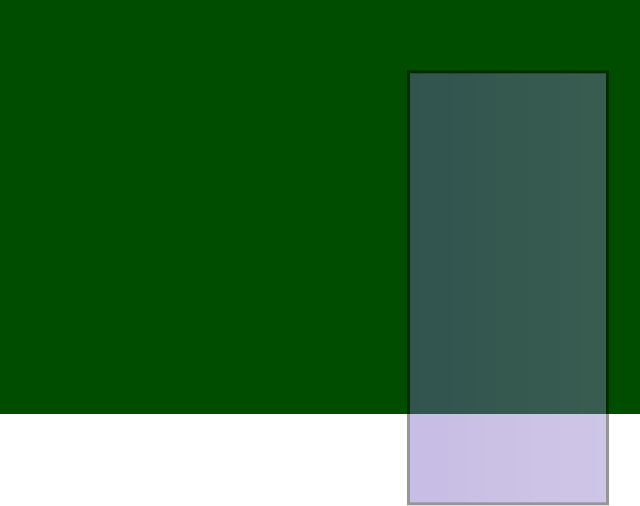
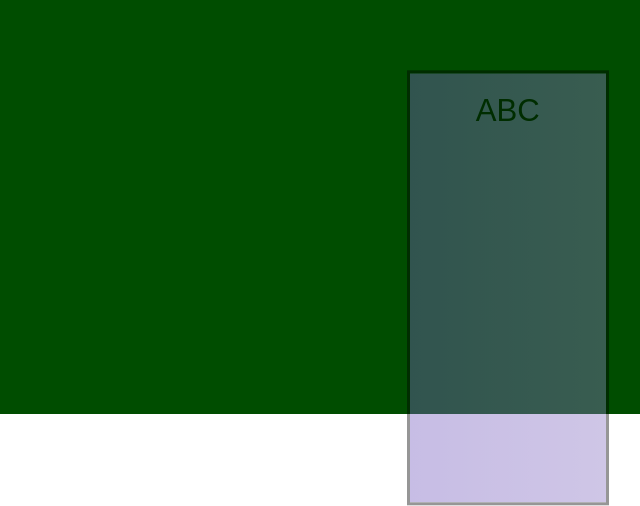
Before and after one commit to Montette/responsive-figures-recruitment-task, a website: page src/index.html in a window 1280 px wide. Shown: the part 386-892 px from the top of the page, 640-1280 px from the left. Drawn offline with Linux system fonts and the light colour scheme.

Commit message:
add text to the big rectangle

```diff
--- a/src/index.html
+++ b/src/index.html
@@ -26,7 +26,7 @@
             </div>
         </div>
         <div class="figures__column figures__column--right">
-            <div class="figures__bigRectangle"></div>
+            <div class="figures__bigRectangle"><p class="figures__text">ABC</p></div>
         </div>
     </div>
 </body>
--- a/src/sass/style.scss
+++ b/src/sass/style.scss
@@ -177,6 +177,12 @@
             animation: circleAnim 2s 5s ease forwards;
         }
     }
+    &__text {
+        font-size:2rem;
+        text-align: center;
+        padding-top: 20px;
+        font-family: sans-serif;
+    }
 }
 
 
```
Also changed, not shown: src/css/style.css.
